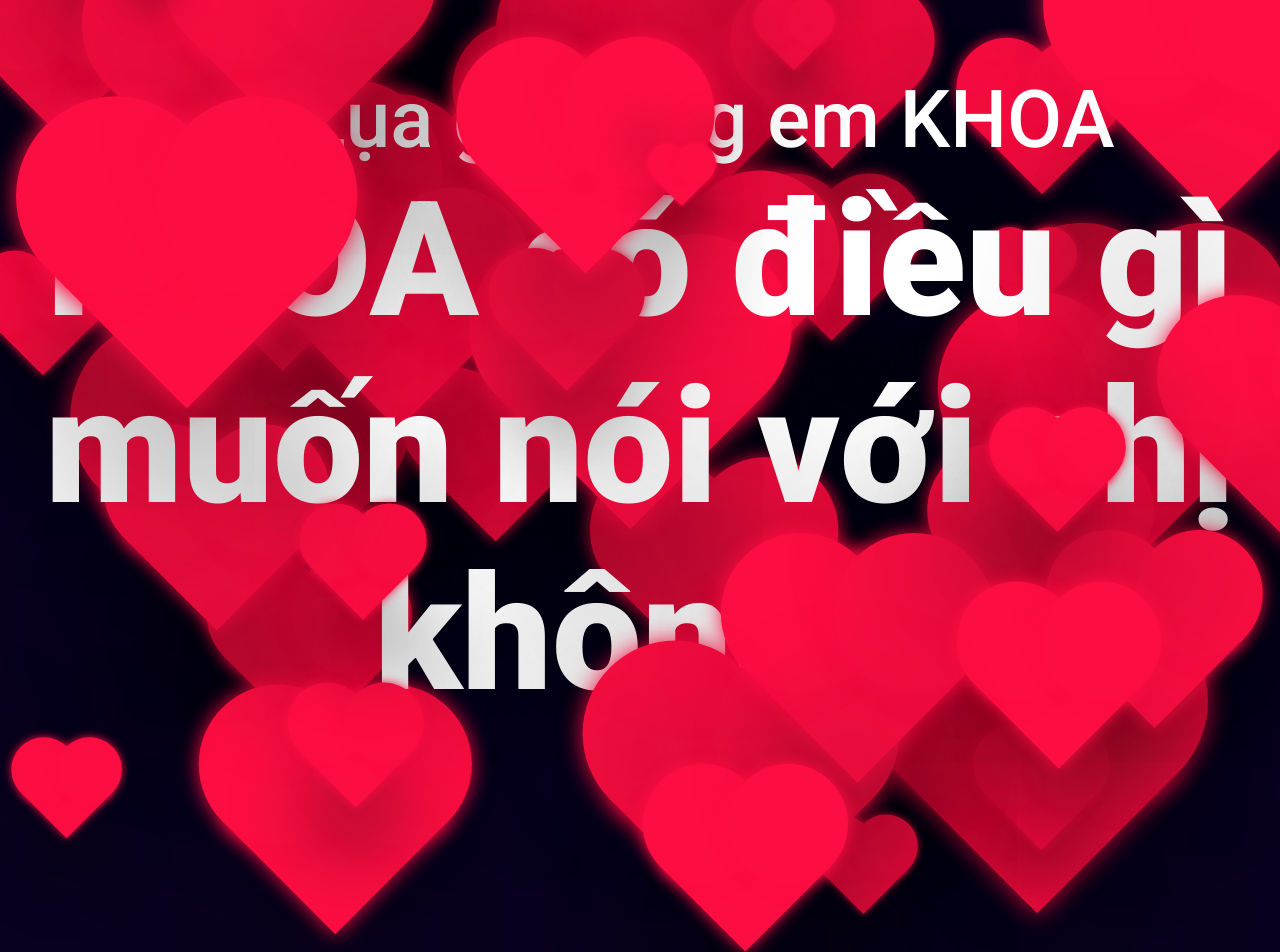
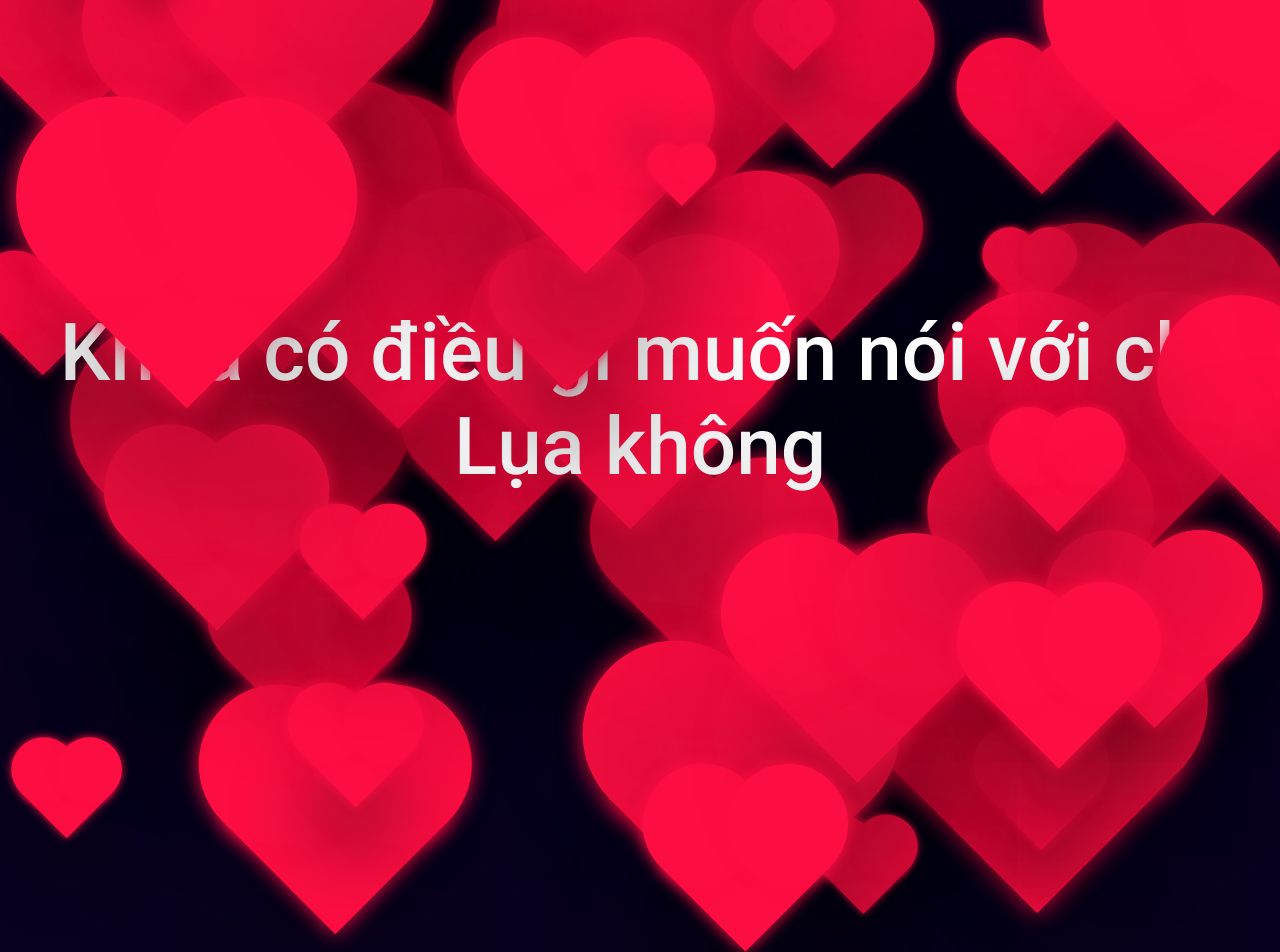
Before and after one commit to sonninh78/ngoctangtri, a plain HTML site: page index.html in a window 1280 px wide. Shown: the top 952 px of the page. Drawn offline with Linux system fonts and the light colour scheme.

Commit message:
Update index.html

```diff
--- a/index.html
+++ b/index.html
@@ -11,7 +11,7 @@
     <div id="container">
         <div class="heart"></div>
     </div>
-    <h1>Chị Lụa gửi tặng em KHOA<br><span>KHOA có điều gì muốn nói với chị không?</span></h1>
+    <h1>Khoa có điều gì muốn nói với chị Lụa không</h1>
 
     <script src="anime.min.js"></script>
     <script>
```
